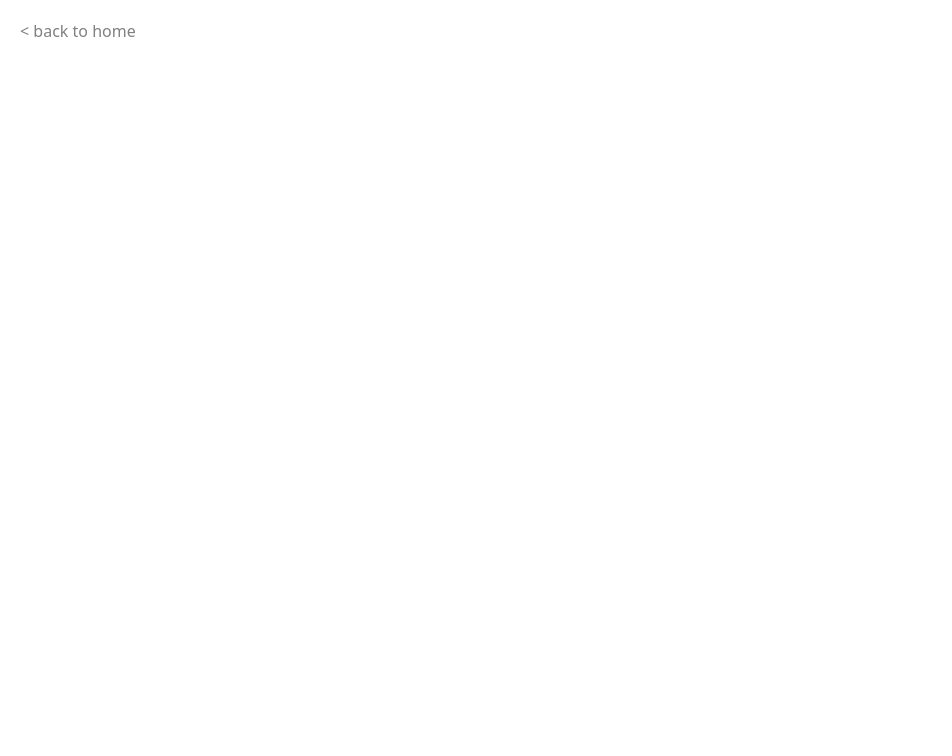
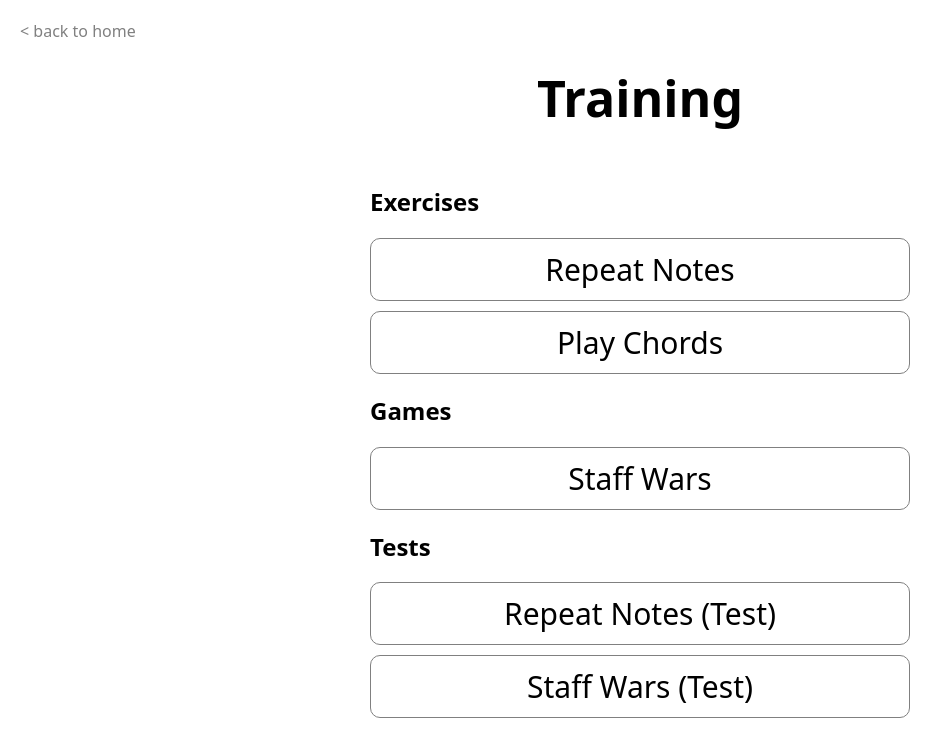
Before and after one commit to jakkrz/ear-training-application, a React (Vite) app: page /train in a window 1280 px wide. Shown: the top 756 px of the page, without its empty margins (0-952 px from the left). Built offline with nearby package versions, Linux system fonts and the light colour scheme.

Commit message:
styled training page

```diff
--- a/src/TrainPage.css
+++ b/src/TrainPage.css
@@ -0,0 +1,30 @@
+.training-list-container {
+    flex: 1;
+    overflow: scroll;
+}
+
+.training {
+    margin: 10px 0;
+    font-size: 30px;
+    text-align: center;
+    border-radius: 10px;
+    border: 1px solid gray;
+    padding: 10px;
+    text-decoration: none;
+    color: black;
+    display: block;
+}
+
+h1 {
+    flex: 0;
+}
+
+.trainpage-content {
+    margin: 0 auto;
+    box-sizing: border-box;
+    padding: 30px;
+    max-width: 600px;
+    display: flex;
+    flex-direction: column;
+    height: 100dvh;
+}
--- a/src/TrainPage.tsx
+++ b/src/TrainPage.tsx
@@ -2,5 +2,21 @@ import { Link } from "react-router-dom";
 import "./TrainPage.css";
 
 export default function TrainPage() {
-    return <Link to={"/"} className="return-button">back to home</Link>;
+    return (<>
+        <Link to={"/"} className="return-button">back to home</Link>
+        <div className="trainpage-content">
+            <h1>Training</h1>
+            <div className="training-list-container">
+                <h2>Exercises</h2>
+                <Link to={"/training/exercises/repeat-notes/config"} className="training">Repeat Notes</Link>
+                <Link to={"/training/exercises/play-chords/config"} className="training">Play Chords</Link>
+
+                <h2>Games</h2>
+                <Link to={"/training/games/staff-wars/config"} className="training">Staff Wars</Link>
+                <h2>Tests</h2>
+                <Link to={"/training/tests/repeat-notes/config"} className="training">Repeat Notes (Test)</Link>
+                <Link to={"/training/tests/staff-wars/config"} className="training">Staff Wars (Test)</Link>
+            </div>
+        </div>
+    </>);
 }
```
